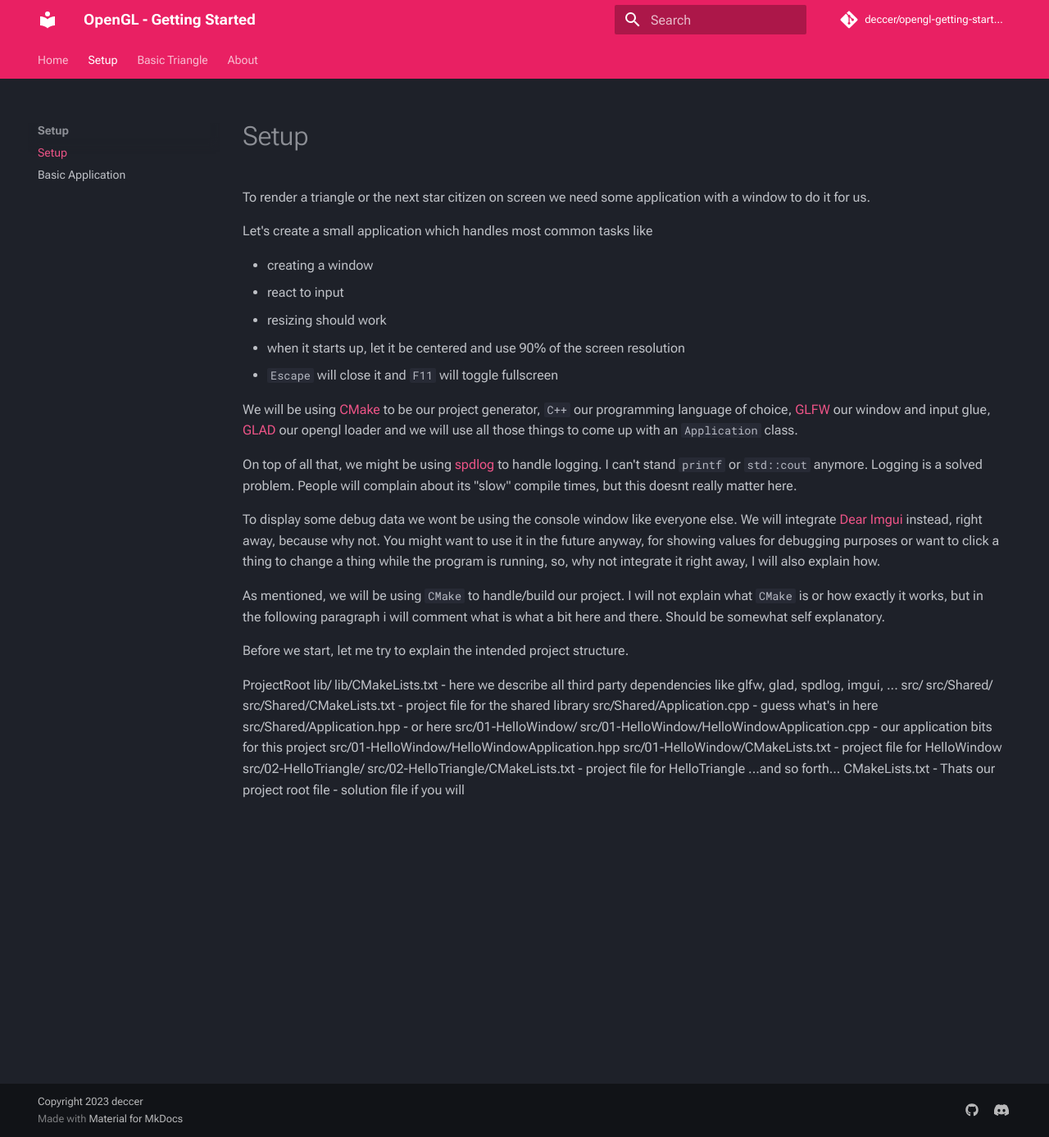
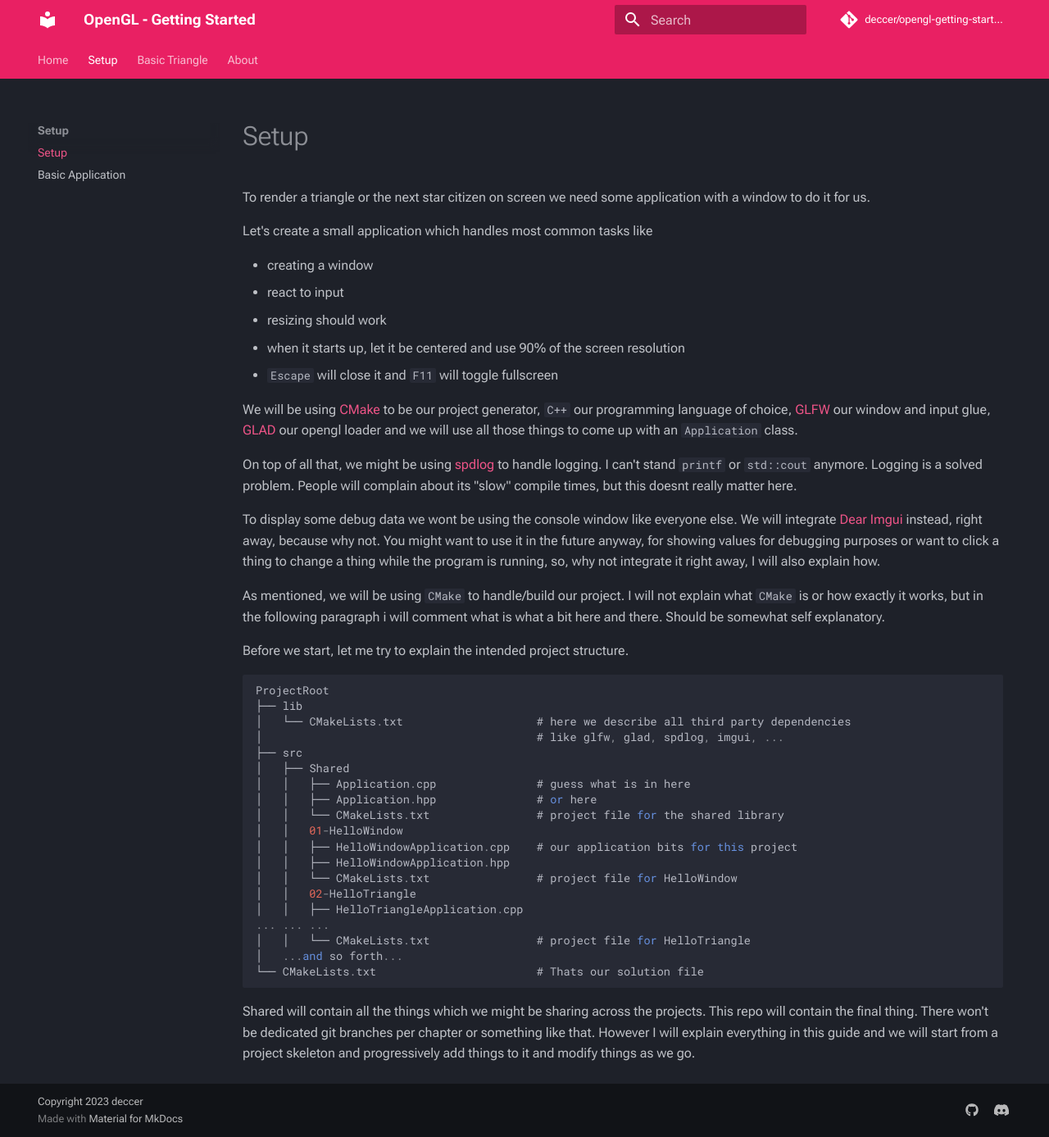
Before and after one commit to deccer/OpenGL-Getting-Started, an MkDocs documentation site: the page built from docs/00-setup/00-setup.md, in a window 1280 px wide and 1387 px high. Shown: the whole window at 82% size. Built offline with MkDocs 1.6.1 and Material for MkDocs 9.7.7, drawn with Linux system fonts in a browser that asks for light colours; comment, search, counter and statistics services are not loaded.

Commit message:
Modify Setup

````diff
--- a/docs/00-setup/00-setup.md
+++ b/docs/00-setup/00-setup.md
@@ -30,20 +30,28 @@ in the following paragraph i will comment what is what a bit here and there. Sho
 Before we start, let me try to explain the intended project structure.
 
 
+```cpp
 ProjectRoot
-lib/
-lib/CMakeLists.txt - here we describe all third party dependencies
-                     like glfw, glad, spdlog, imgui, ...
-src/
-src/Shared/
-src/Shared/CMakeLists.txt - project file for the shared library
-src/Shared/Application.cpp - guess what's in here
-src/Shared/Application.hpp - or here
-src/01-HelloWindow/
-src/01-HelloWindow/HelloWindowApplication.cpp - our application bits for this project
-src/01-HelloWindow/HelloWindowApplication.hpp
-src/01-HelloWindow/CMakeLists.txt - project file for HelloWindow
-src/02-HelloTriangle/
-src/02-HelloTriangle/CMakeLists.txt - project file for HelloTriangle
-...and so forth...
-CMakeLists.txt - Thats our project root file - solution file if you will
+├── lib
+│   └── CMakeLists.txt                    # here we describe all third party dependencies
+│                                         # like glfw, glad, spdlog, imgui, ...
+├── src
+│   ├── Shared
+│   │   ├── Application.cpp               # guess what is in here
+│   │   ├── Application.hpp               # or here
+│   │   └── CMakeLists.txt                # project file for the shared library
+│   │   01-HelloWindow
+│   │   ├── HelloWindowApplication.cpp    # our application bits for this project
+│   │   ├── HelloWindowApplication.hpp
+│   │   └── CMakeLists.txt                # project file for HelloWindow
+│   │   02-HelloTriangle
+│   │   ├── HelloTriangleApplication.cpp
+... ... ...
+│   │   └── CMakeLists.txt                # project file for HelloTriangle
+│   ...and so forth...
+└── CMakeLists.txt                        # Thats our solution file
+```
+
+Shared will contain all the things which we might be sharing across the projects. This repo will contain the final thing.
+There won't be dedicated git branches per chapter or something like that. However I will explain everything in this guide
+and we will start from a project skeleton and progressively add things to it and modify things as we go.
````
